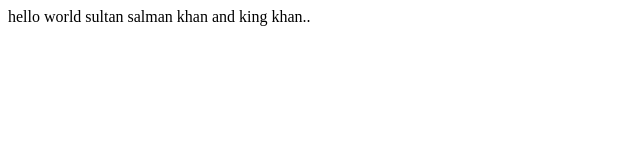
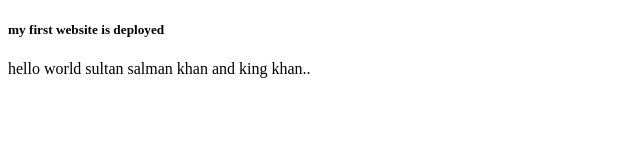
Before and after one commit to salman898/bootcamp2020, a plain HTML site: page index.html in a window 1280 px wide. Shown: the whole page, without its empty margins (0-640 px from the left). Drawn offline with Linux system fonts and the light colour scheme.

Commit message:
heading added index.html

```diff
--- a/index.html
+++ b/index.html
@@ -6,6 +6,7 @@
     <title>bootcamp2020</title>
 </head>
 <body>
+    <h5>my first website is deployed</h5>
     hello world sultan salman khan and king khan..
 </body>
 </html>
```
Also changed, not shown: 1 other file.
